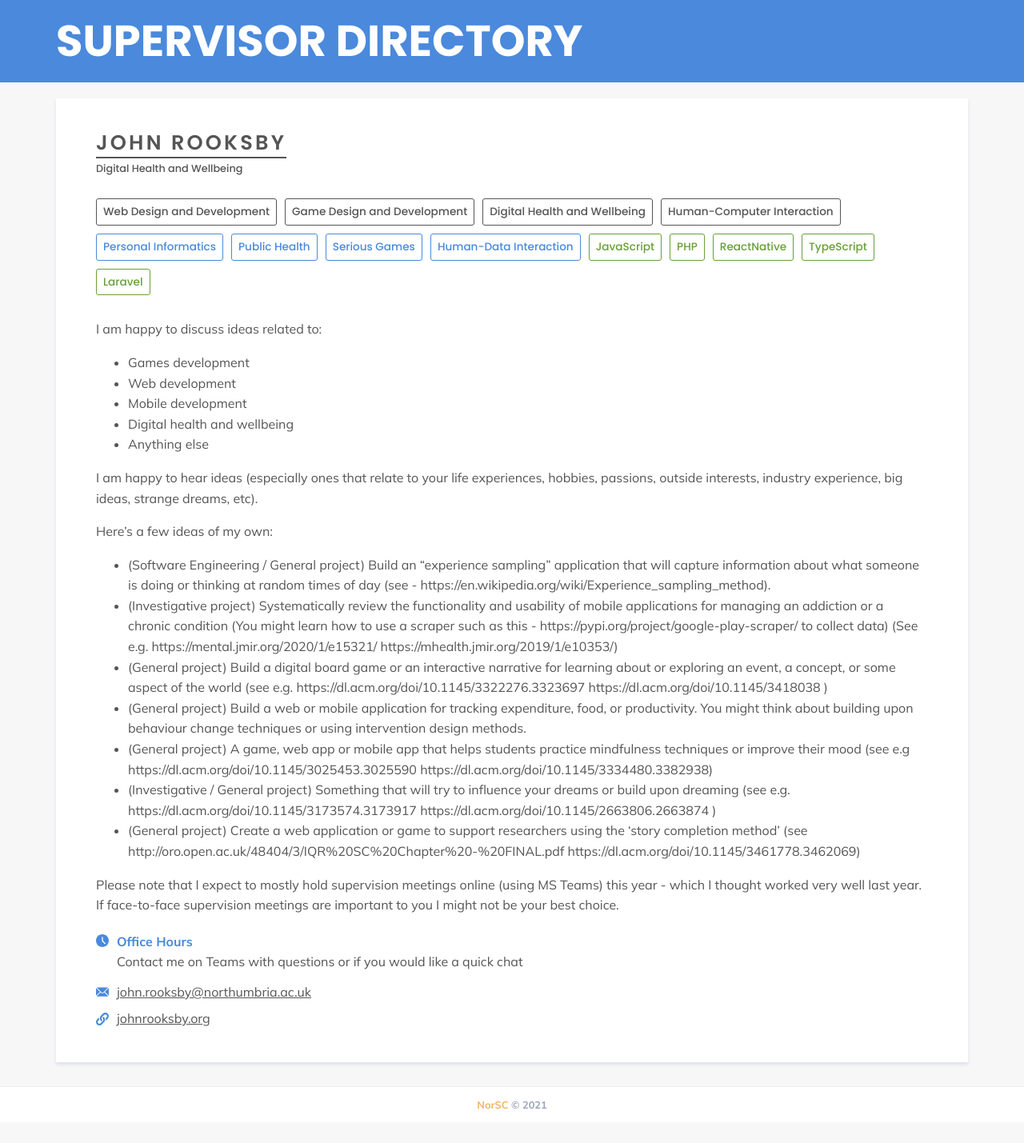
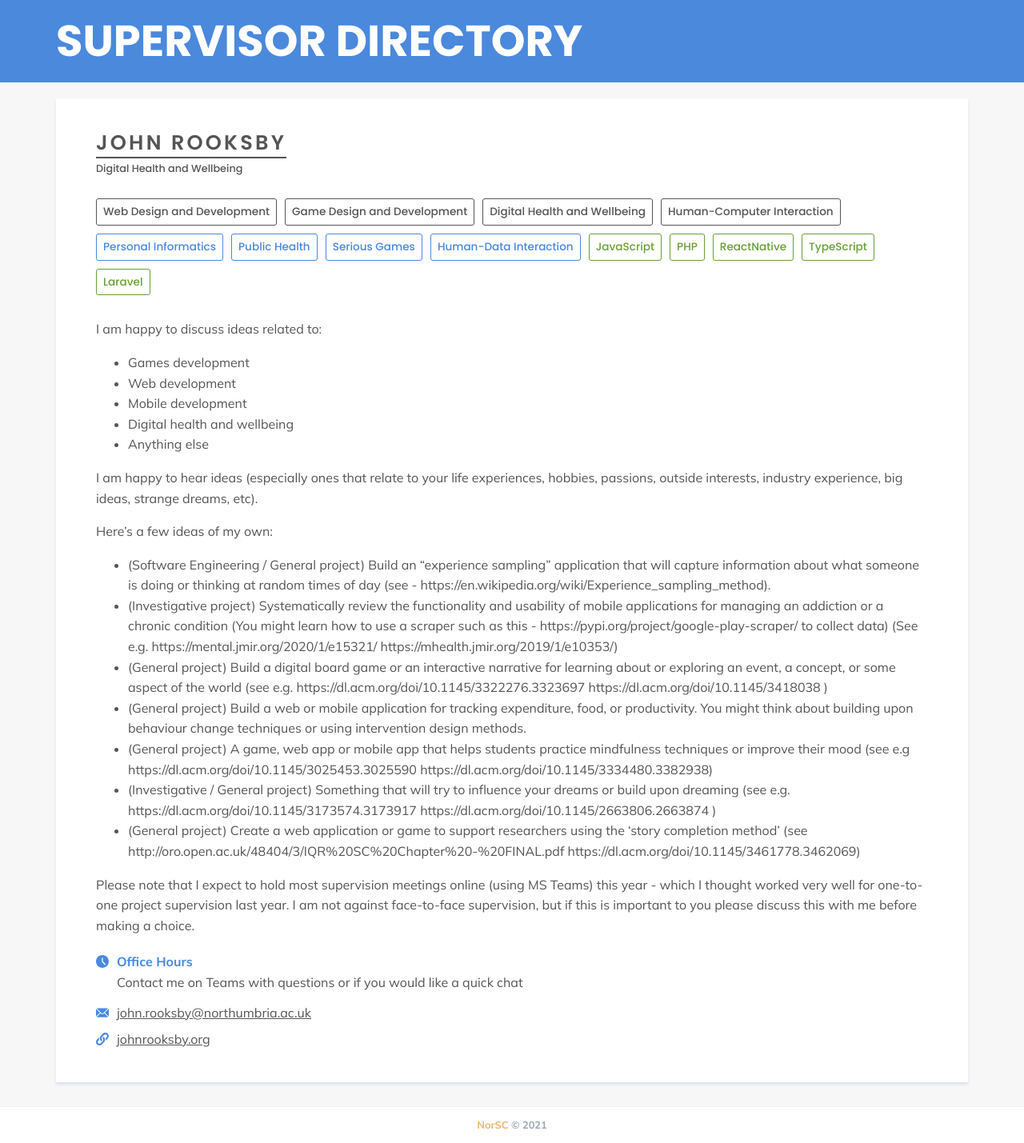
Before and after one commit to NorSC/supervisor-search, a Jekyll site: the page built from _supervisors/john-rooksby.md, in a window 1280 px wide. Shown: the whole page at 80% size. Built offline with Jekyll 4.4.1, drawn with Linux system fonts in a browser that asks for light colours; a script that is not in the unit is left out; before the commit the page ends 1403 px from its top, so only the background shows below that.

Commit message:
Update Supervisors “john-rooksby”

```diff
--- a/_supervisors/john-rooksby.md
+++ b/_supervisors/john-rooksby.md
@@ -58,5 +58,5 @@ additional_details: >-
   * (General project) Create a web application or game to support researchers using the 'story completion method' (see http://oro.open.ac.uk/48404/3/IQR%20SC%20Chapter%20-%20FINAL.pdf https://dl.acm.org/doi/10.1145/3461778.3462069)
 
 
-  Please note that I expect to mostly hold supervision meetings online (using MS Teams) this year - which I thought worked very well last year. If face-to-face supervision meetings are important to you I might not be your best choice.
+  Please note that I expect to hold most supervision meetings online (using MS Teams) this year - which I thought worked very well for one-to-one project supervision last year. I am not against face-to-face supervision, but if this is important to you please discuss this with me before making a choice.
 ---
```
